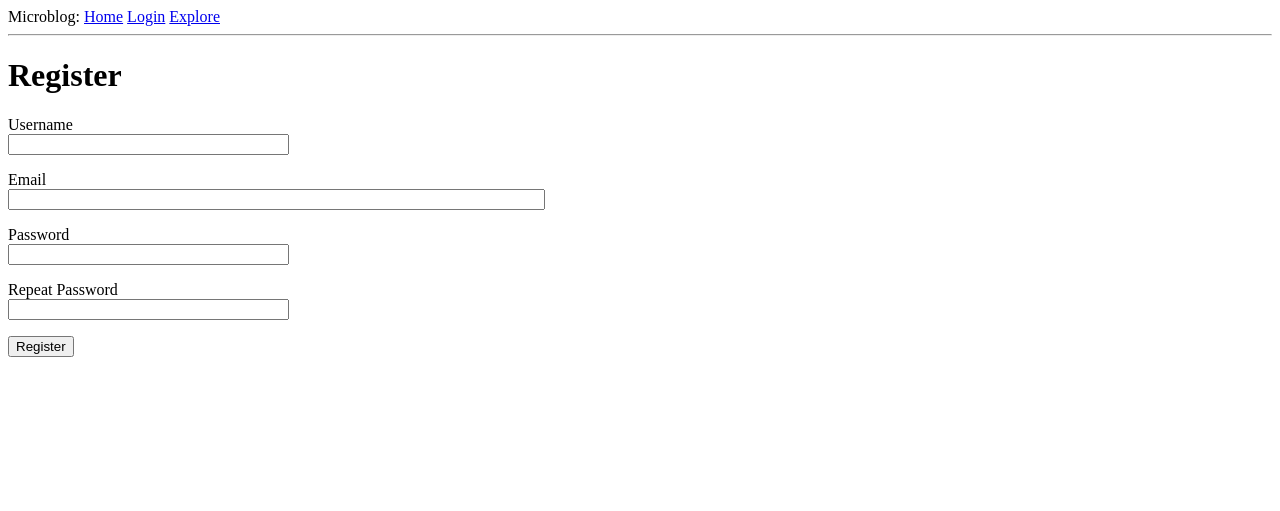
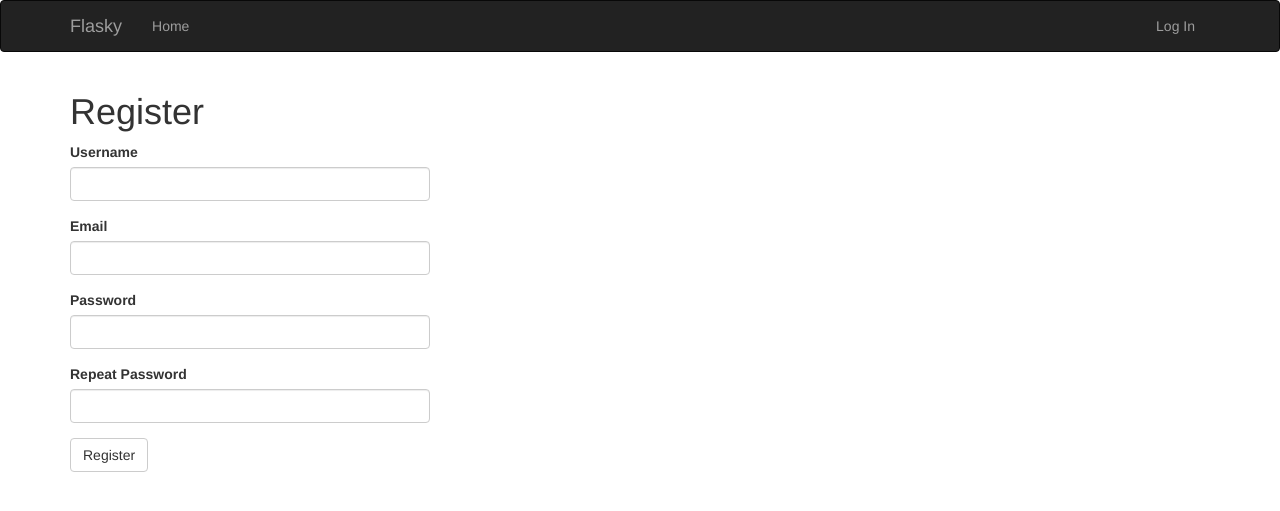
Before and after one commit to seyio91/microblog-ext, a Flask app: page /register in a window 1280 px wide. Shown: the top 511 px of the page. Run offline with Flask 2, Linux system fonts and the light colour scheme; some libraries are stand-ins or nearby versions.

Commit message:
Converted forms to Bootstrap CSS

```diff
--- a/app/__init__.py
+++ b/app/__init__.py
@@ -7,6 +7,7 @@ import logging
 from logging.handlers import RotatingFileHandler, SMTPHandler
 import os
 from flask_mail import Mail
+from flask_bootstrap import Bootstrap
 
 # mail = Mail()
 
@@ -18,6 +19,7 @@ app.config.from_object(Config)
 
 
 mail = Mail(app)
+bootstrap = Bootstrap(app)
 
 db = SQLAlchemy(app)
 # db = SQLAlchemy()
--- a/app/templates/base.html
+++ b/app/templates/base.html
@@ -1,33 +1,59 @@
-<html>
-    <head>
-        {% if title %}
-        <title>{{ title }} - microblog</title>
-        {% else %}
-        <title>microblog</title>
-        {% endif %}
-    </head>
-    <body>
-        <div>
-            Microblog:
-                <a href="{{ url_for('index') }}">Home</a>
-                {% if current_user.is_anonymous %}
-                <a href="{{ url_for('login') }}">Login</a>
+{% extends 'bootstrap/base.html' %}
+
+{% block title %}
+    {% if title %}{{ title }} - Microblog{% else %}Welcome to Microblog{% endif %}
+{% endblock %}
+
+{% block navbar %}
+<div class="navbar navbar-inverse" role="navigation">
+    <div class="container">
+        <div class="navbar-header">
+            <button type="button" class="navbar-toggle" data-toggle="collapse" data-target=".navbar-collapse">
+                <span class="sr-only">Toggle navigation</span>
+                <span class="icon-bar"></span>
+                <span class="icon-bar"></span>
+                <span class="icon-bar"></span>
+            </button>
+            <a class="navbar-brand" href="{{ url_for('index') }}">Flasky</a>
+        </div>
+        <div class="navbar-collapse collapse">
+            <ul class="nav navbar-nav">
+                <li><a href="{{ url_for('index') }}">Home</a></li>
+                {% if current_user.is_authenticated %}
+                <li><a href="{{ url_for('user', username=current_user.username) }}">Profile</a></li>
+                {% endif %}
+            </ul>
+            <ul class="nav navbar-nav navbar-right">
+                {% if current_user.is_authenticated %}
+                <li class="dropdown">
+                    <a href="#" class="dropdown-toggle" data-toggle="dropdown">
+                        <img src="{{ current_user.avatar(size=18) }}">
+                        Account <b class="caret"></b>
+                    </a>
+                    <ul class="dropdown-menu">
+                        <li><a href="{{ url_for('logout') }}">Log Out</a></li>
+                    </ul>
+                </li>
                 {% else %}
-                <a href="{{ url_for('user', username=current_user.username) }}">Profile</a>
-                <a href="{{ url_for('logout') }}">Logout</a>
+                <li><a href="{{ url_for('login') }}">Log In</a></li>
                 {% endif %}
-                <a href="{{ url_for('explore') }}">Explore</a>
+            </ul>
         </div>
-        <hr>
+    </div>
+</div>
+{% endblock %}
+
+{% block content %}
+    <div class="container">
         {% with messages = get_flashed_messages() %}
         {% if messages %}
-        <ul>
             {% for message in messages %}
-            <li>{{ message }}</li>
+            <div class="alert alert-info" role="alert">{{ message }}</div>
             {% endfor %}
-        </ul>
         {% endif %}
         {% endwith %}
-        {% block content %}{% endblock %}
-    </body>
-</html>
+
+        {# application content needs to be provided in the app_content block #}
+        {% block app_content %}{% endblock %}
+    </div>
+{% endblock %}
--- a/app/templates/register.html
+++ b/app/templates/register.html
@@ -1,37 +1,11 @@
 {% extends "base.html" %}
+{% import 'bootstrap/wtf.html' as wtf %}
 
-{% block content %}
+{% block app_content %}
     <h1>Register</h1>
-    <form action="" method="post">
-        {{ form.hidden_tag() }}
-        <p>
-            {{ form.username.label }}<br>
-            {{ form.username(size=32) }}<br>
-            {% for error in form.username.errors %}
-            <span style="color: red;">[{{ error }}]</span>
-            {% endfor %}
-        </p>
-        <p>
-            {{ form.email.label }}<br>
-            {{ form.email(size=64) }}<br>
-            {% for error in form.email.errors %}
-            <span style="color: red;">[{{ error }}]</span>
-            {% endfor %}
-        </p>
-        <p>
-            {{ form.password.label }}<br>
-            {{ form.password(size=32) }}<br>
-            {% for error in form.password.errors %}
-            <span style="color: red;">[{{ error }}]</span>
-            {% endfor %}
-        </p>
-        <p>
-            {{ form.password2.label }}<br>
-            {{ form.password2(size=32) }}<br>
-            {% for error in form.password2.errors %}
-            <span style="color: red;">[{{ error }}]</span>
-            {% endfor %}
-        </p>
-        <p>{{ form.submit() }}</p>
-    </form>
+    <div class="row">
+        <div class="col-md-4">
+            {{ wtf.quick_form(form) }}
+        </div>
+    </div>
 {% endblock %}
```
Also changed, not shown: app/templates/_post.html (+17 -10 lines), app/templates/index.html (+25 -19 lines), app/templates/login.html (+9 -21 lines), app/templates/user.html (+17 -2 lines), app/app.db.
